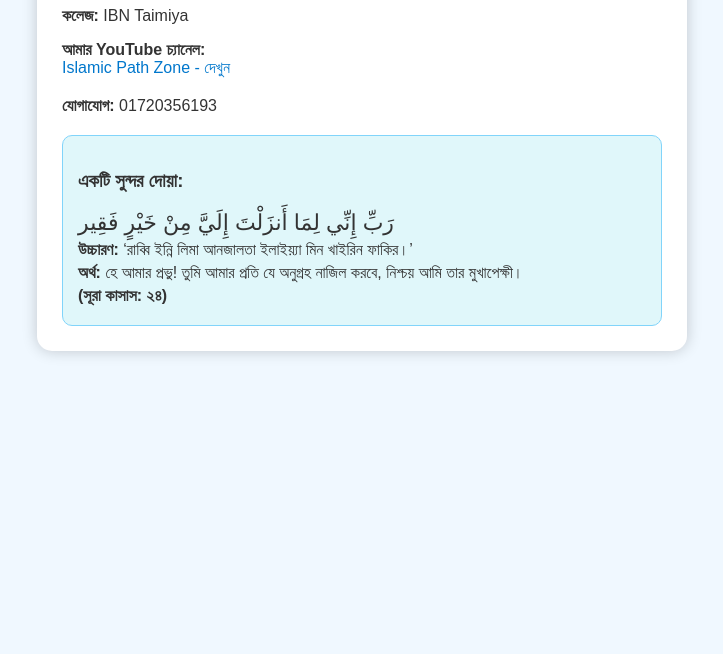
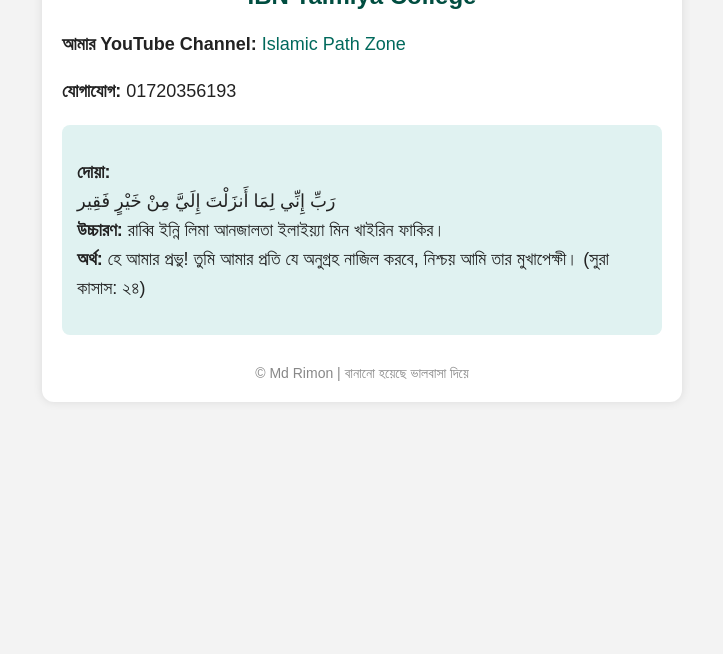
Before and after one commit to mdrimon1-web/Md-Rimon, a plain HTML site: page index.html in a window 1280 px wide. Shown: the part 146-800 px from the top of the page, without its empty margins (278-1001 px from the left). Drawn offline with Linux system fonts and the light colour scheme.

Commit message:
Update index.html

```diff
--- a/index.html
+++ b/index.html
@@ -2,68 +2,70 @@
 <html lang="bn">
 <head>
   <meta charset="UTF-8">
-  <title>Md Rimon এর ওয়েবসাইট</title>
+  <meta name="viewport" content="width=device-width, initial-scale=1.0">
+  <title>Md Rimon</title>
+
+  <!-- Google Verification Tag -->
+  <meta name="google-site-verification" content="google39d826a870049c4a.html" />
+
   <style>
     body {
-      background: #f0f8ff;
-      font-family: 'SolaimanLipi', Arial, sans-serif;
-      color: #333;
+      font-family: 'Kalpurush', sans-serif;
+      background: #f3f3f3;
+      color: #222;
       padding: 20px;
     }
-    .card {
+    .container {
+      max-width: 600px;
+      margin: auto;
       background: white;
-      border-radius: 15px;
-      padding: 25px;
-      margin: 20px auto;
-      max-width: 600px;
-      box-shadow: 0 0 15px rgba(0,0,0,0.2);
+      padding: 20px;
+      border-radius: 12px;
+      box-shadow: 0 0 10px rgba(0,0,0,0.1);
     }
-    h1 {
+    h1, h2 {
+      text-align: center;
       color: #004d40;
     }
+    p {
+      font-size: 18px;
+      line-height: 1.6;
+    }
     a {
-      color: #0077cc;
+      color: #00695c;
       text-decoration: none;
     }
     .dua {
-      background: #e0f7fa;
+      background: #e0f2f1;
       padding: 15px;
-      border-radius: 10px;
+      border-radius: 8px;
       margin-top: 20px;
-      border: 1px solid #81d4fa;
     }
-    .dua p {
-      margin: 5px 0;
-    }
-    .contact {
-      margin-top: 20px;
+    .footer {
+      margin-top: 30px;
+      text-align: center;
+      font-size: 14px;
+      color: #888;
     }
   </style>
 </head>
 <body>
+  <div class="container">
+    <h1>Md Rimon</h1>
+    <h2>IBN Taimiya College</h2>
+    <p><strong>আমার YouTube Channel:</strong> <a href="https://youtube.com/@islamicpathzone?si=-oePPtm9qQVTYyAt" target="_blank">Islamic Path Zone</a></p>
+    <p><strong>যোগাযোগ:</strong> 01720356193</p>
 
-  <div class="card">
-    <h1>Md Rimon</h1>
-    <p><strong>কলেজ:</strong> IBN Taimiya</p>
-
-    <p><strong>আমার YouTube চ্যানেল:</strong><br>
-      <a href="https://youtube.com/@islamicpathzone?si=-oePPtm9qQVTYyAt" target="_blank">
-        Islamic Path Zone - দেখুন
-      </a>
-    </p>
-
-    <div class="contact">
-      <p><strong>যোগাযোগ:</strong> 01720356193</p>
+    <div class="dua">
+      <p><strong>দোয়া:</strong><br>
+      رَبِّ إِنِّي لِمَا أَنزَلْتَ إِلَيَّ مِنْ خَيْرٍ فَقِير<br>
+      <strong>উচ্চারণ:</strong> রাব্বি ইন্নি লিমা আনজালতা ইলাইয়্যা মিন খাইরিন ফাকির।<br>
+      <strong>অর্থ:</strong> হে আমার প্রভু! তুমি আমার প্রতি যে অনুগ্রহ নাজিল করবে, নিশ্চয় আমি তার মুখাপেক্ষী। (সুরা কাসাস: ২৪)</p>
     </div>
 
-    <div class="dua">
-      <h3>একটি সুন্দর দোয়া:</h3>
-      <p style="font-size: 22px;">رَبِّ إِنِّي لِمَا أَنزَلْتَ إِلَيَّ مِنْ خَيْرٍ فَقِير</p>
-      <p><strong>উচ্চারণ:</strong> ‘রাব্বি ইন্নি লিমা আনজালতা ইলাইয়্যা মিন খাইরিন ফাকির।’</p>
-      <p><strong>অর্থ:</strong> হে আমার প্রভু! তুমি আমার প্রতি যে অনুগ্রহ নাজিল করবে, নিশ্চয় আমি তার মুখাপেক্ষী।</p>
-      <p><strong>(সূরা কাসাস: ২৪)</strong></p>
+    <div class="footer">
+      &copy; Md Rimon | বানানো হয়েছে ভালবাসা দিয়ে
     </div>
   </div>
-
 </body>
 </html>
```
